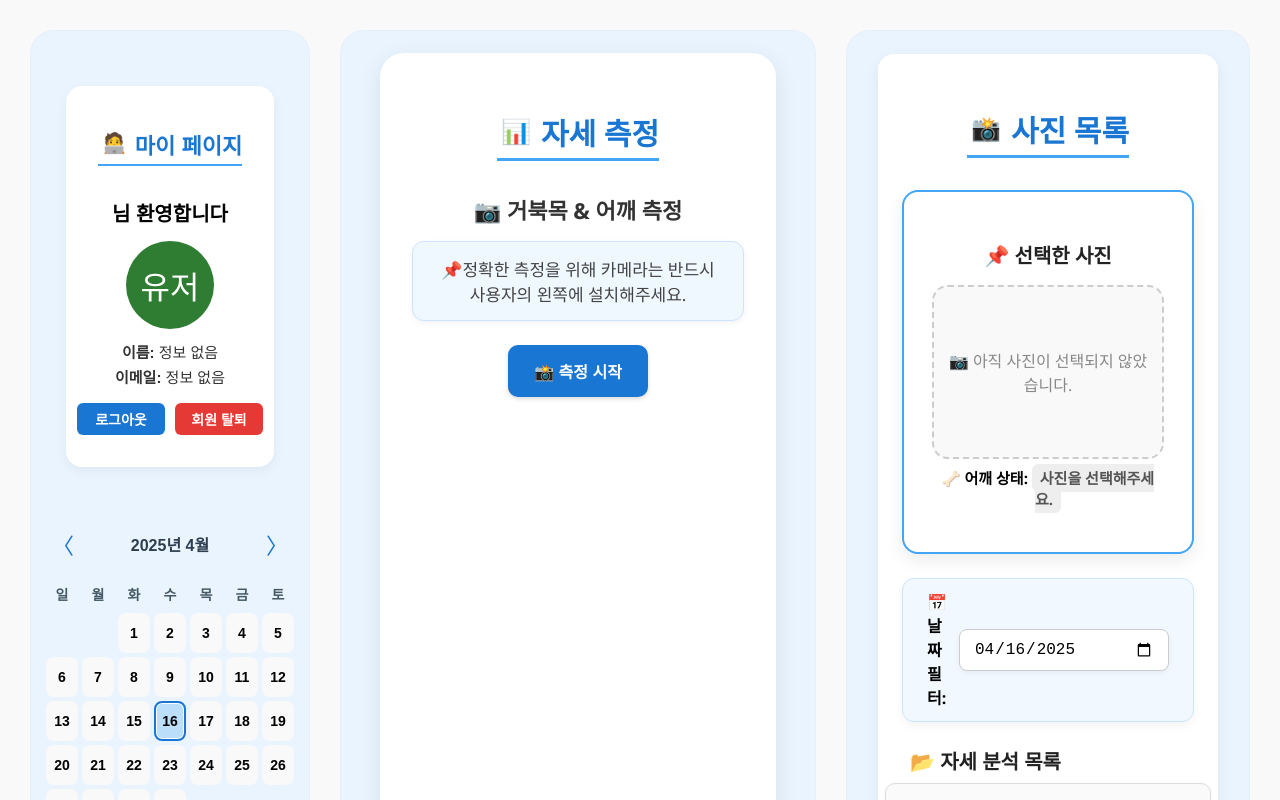
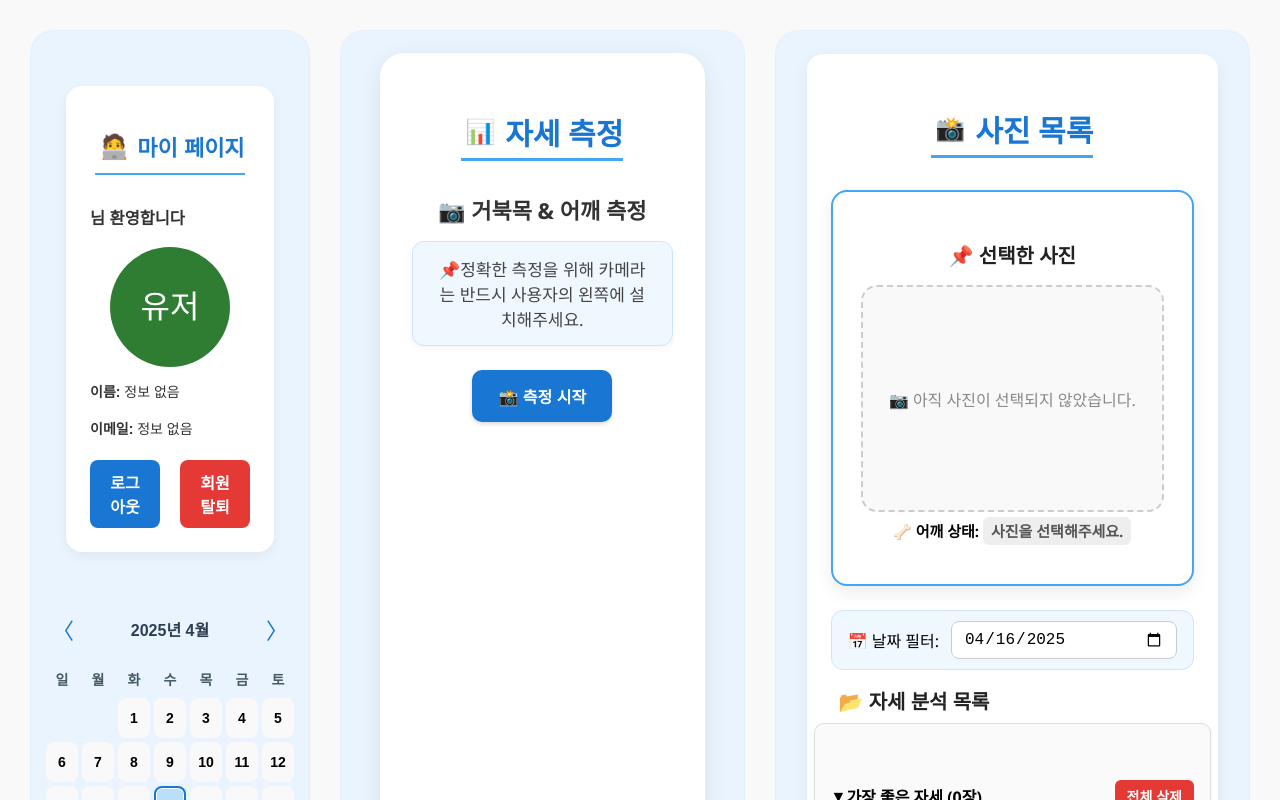
Before and after one commit to mj99k14/webcam-upgrade, a Vue app in the folder newfront/: page /myprofile in a window 1280 px wide. Shown: the top 800 px of the page. Built offline with nearby package versions, Linux system fonts and the light colour scheme.

Commit message:
날짜 박스

```diff
--- a/newfront/src/components/photo/PhotoList.vue
+++ b/newfront/src/components/photo/PhotoList.vue
@@ -286,29 +286,30 @@ const getShoulderClass = (status) => {
 /* ✅ 날짜 필터 */
 .date-filter {
   display: flex;
-  align-items: center;
-  justify-content: center;
-  gap: 12px;
-  background-color: #f1f8ff;
-  border: 1px solid #cce4ff;
+  align-items: center; /* 수직 중앙 정렬 */
+  gap: 12px;            /* 라벨과 인풋 사이 여백 */
+  padding: 10px 16px;
+  border: 1px solid #d0e2ff;
   border-radius: 12px;
-  padding: 12px 24px;
-  box-shadow: 0 4px 10px rgba(0, 0, 0, 0.05);
-  max-width: 600px;
-  margin: 0 auto 24px;
+  background-color: #f0f8ff;
+  flex-wrap: nowrap;   /* ✅ 줄바꿈 방지 */
 }
+
 .date-label {
-  font-weight: bold;
   font-size: 16px;
+  white-space: nowrap; /* ✅ 줄바꿈 방지 */
 }
+
 .date-input {
-  padding: 10px 14px;
   font-size: 16px;
+  padding: 8px 12px;
+  border-radius: 8px;
   border: 1px solid #ccc;
-  border-radius: 8px;
-  min-width: 180px;
-  box-shadow: 0 2px 5px rgba(0, 0, 0, 0.05);
+  width: 200px;
+  min-width: 160px;
 }
+
+
 .date-input:focus {
   border-color: #1976d2;
   outline: none;
@@ -412,4 +413,6 @@ const getShoulderClass = (status) => {
   opacity: 0;
   transform: translateY(-8px);
 }
+
+
 </style>
--- a/newfront/src/components/user/UserInfo.vue
+++ b/newfront/src/components/user/UserInfo.vue
@@ -38,7 +38,6 @@
 
 <script setup>
 
-
 const props = defineProps({
   user: Object,
   calendarStats: {
@@ -48,6 +47,7 @@ const props = defineProps({
 })
 const emit = defineEmits(['logout', 'deleteAccount', 'selectDate'])
 </script>
+
 <style scoped>
 .outer-wrapper {
   display: flex;
@@ -56,20 +56,25 @@ const emit = defineEmits(['logout', 'deleteAccount', 'selectDate'])
   gap: 20px;
 }
 
-/* 📦 공통 카드 박스 */
-.card-box {
+/* ✅ 공통 카드 스타일 */
+/* 🔵 공통 카드 스타일 */
+.card-box,
+.calendar-card,
+.health-report-card {
   background: #ffffff;
-  padding: 24px 20px;
+  padding: 24px;  /* 기존 padding 20px에서 증가 */
   border-radius: 16px;
   box-shadow: 0 4px 12px rgba(0, 0, 0, 0.05);
+  font-size: 14px;
+  line-height: 1.6;
+  color: #333;
   width: 100%;
-  max-width: 360px;
+  max-width: 1200px;  /* 더 넓은 max-width 설정 */
   box-sizing: border-box;
   font-family: 'Noto Sans KR', sans-serif;
-  text-align: center;
 }
 
-/* 🔵 섹션 제목 */
+/* ✅ 마이페이지 타이틀 */
 .section-title-wrapper {
   display: flex;
   justify-content: center;
@@ -87,22 +92,11 @@ const emit = defineEmits(['logout', 'deleteAccount', 'selectDate'])
   padding-bottom: 4px;
 }
 
-.section-title .emoji {
-  font-size: 20px;
-}
-
-/* 👋 환영 메시지 */
-.welcome {
-  font-size: 20px;
-  font-weight: 700;
-  margin-bottom: 14px;
-}
-
-/* 🧑 프로필 */
+/* ✅ 마이페이지 사용자 정보 */
 .user-avatar,
 .profile-img {
-  width: 88px;
-  height: 88px;
+  width: 120px;  /* 프로필 이미지 크기 확대 */
+  height: 120px;
   margin: 12px auto;
   border-radius: 50%;
   font-size: 32px;
@@ -120,30 +114,25 @@ const emit = defineEmits(['logout', 'deleteAccount', 'selectDate'])
   object-fit: cover;
 }
 
-/* ℹ️ 사용자 정보 */
-.info-text p {
-  margin: 4px 0;
-  font-size: 15px;
-  color: #333;
-}
-
-/* 🔘 버튼 */
+/* ✅ 버튼 스타일 */
 .button-group {
   display: flex;
   justify-content: center;
-  gap: 10px;
-  margin: 16px 0 8px;
+  gap: 20px;
+  margin-top: 20px;
 }
 
 .logout, .delete {
-  padding: 6px 14px;
-  min-width: 88px;
-  font-size: 14px;
+  padding: 10px 18px;
+  font-size: 16px;
   font-weight: 600;
-  border-radius: 6px;
+  border-radius: 8px;
   border: none;
   cursor: pointer;
   text-align: center;
+  width: 100%;
+  max-width: 180px;
+  transition: all 0.3s ease;
 }
 
 .logout {
@@ -151,14 +140,18 @@ const emit = defineEmits(['logout', 'deleteAccount', 'selectDate'])
   color: white;
 }
 
+.logout:hover {
+  background-color: #1565c0;
+}
+
 .delete {
   background-color: #e53935;
   color: white;
 }
 
-
-
-
+.delete:hover {
+  background-color: #c62828;
+}
 
 
 </style>
--- a/newfront/src/components/user/UserSummary.vue
+++ b/newfront/src/components/user/UserSummary.vue
@@ -47,58 +47,76 @@ export default {
     }
   },
   computed: {
+    // photos 배열 확인
     sortedPhotos() {
-      return [...this.photos].sort((a, b) => new Date(b.uploaded_at) - new Date(a.uploaded_at));
+      console.log('Photos:', this.photos);  // photos 데이터 확인
+      return this.photos.slice().sort((a, b) => new Date(b.uploaded_at) - new Date(a.uploaded_at));
     },
+    // 최근 업로드 확인
     latestUpload() {
-      if (!this.sortedPhotos.length) return '없음';
-      const latest = new Date(this.sortedPhotos[0].uploaded_at);
-      return latest.toLocaleDateString('ko-KR', { month: 'long', day: 'numeric' });
+      const latest = this.sortedPhotos[0];
+      console.log('Latest Upload:', latest);  // 가장 최신 업로드 데이터 확인
+      return latest ? new Date(latest.uploaded_at).toLocaleDateString('ko-KR', { month: 'long', day: 'numeric' }) : '없음';
     },
+    // 이번 주 업로드 확인
     weeklyCount() {
       const today = new Date();
       const day = today.getDay();
-      const monday = new Date(today);
-      monday.setDate(today.getDate() - ((day + 6) % 7));
+      const monday = new Date(today.setDate(today.getDate() - (today.getDay() || 7)));
       monday.setHours(0, 0, 0, 0);
 
       const sunday = new Date(monday);
       sunday.setDate(monday.getDate() + 6);
       sunday.setHours(23, 59, 59, 999);
 
-      return this.photos.filter(p => {
+      const count = this.photos.filter(p => {
         const uploaded = new Date(p.uploaded_at);
-        return p.type === 'best' && uploaded >= monday && uploaded <= sunday;
+        return uploaded >= monday && uploaded <= sunday;
       }).length;
+
+      console.log('Weekly Count:', count);  // 이번 주 업로드 횟수 확인
+      return count;
     },
+    // 피드백 값 확인
     feedback() {
+      console.log('Feedback:', this.photos.length > 0 ? '정상 자세' : '측정 필요');  // 피드백 값 확인
       return this.photos.length > 0 ? '정상 자세' : '측정 필요';
     },
+    // 다음 측정 추천 확인
     nextCheck() {
-      if (!this.sortedPhotos.length) return '측정 필요';
-      const last = new Date(this.sortedPhotos[0].uploaded_at);
-      last.setDate(last.getDate() + 3);
-      return last.toLocaleDateString('ko-KR', { month: 'long', day: 'numeric' });
+      const lastUpload = this.sortedPhotos[0];
+      console.log('Next Check:', lastUpload ? new Date(lastUpload.uploaded_at).toLocaleDateString('ko-KR', { month: 'long', day: 'numeric' }) : '측정 필요');  // 다음 측정일 확인
+      if (!lastUpload) return '측정 필요';
+      const nextMeasurement = new Date(lastUpload.uploaded_at);
+      nextMeasurement.setDate(nextMeasurement.getDate() + 3);  // 3일 후로 설정
+      return nextMeasurement.toLocaleDateString('ko-KR', { month: 'long', day: 'numeric' });
     },
+    // 평균 목 각도 확인
     averageNeckAngle() {
       const neckAngles = this.photos.map(p => p.neck_angle).filter(Boolean);
+      console.log('Neck Angles:', neckAngles);  // 각도 값 확인
       const total = neckAngles.reduce((acc, angle) => acc + angle, 0);
       return neckAngles.length ? (total / neckAngles.length).toFixed(2) : 0;
     },
+    // 거북목 비율 확인
     turtleNeckPercentage() {
       const total = this.photos.length;
       const turtleNeckCount = this.photos.filter(p => p.neck_angle && p.neck_angle >= 135).length;
+      console.log('Turtle Neck Percentage:', total ? ((turtleNeckCount / total) * 100).toFixed(2) : 0);  // 비율 확인
       return total ? ((turtleNeckCount / total) * 100).toFixed(2) : 0;
     },
+    // 평균 어깨 기울기 확인
     averageShoulderDiff() {
       const diffs = this.photos.map(p => parseFloat(p.shoulder_diff)).filter(diff => !isNaN(diff));
+      console.log('Shoulder Differences:', diffs);  // 어깨 기울기 값 확인
       const total = diffs.reduce((sum, val) => sum + val, 0);
       return diffs.length ? (total / diffs.length).toFixed(2) : 0;
     },
+    // 어깨 불균형 비율 확인
     shoulderUnevenPercentage() {
       const uneven = this.photos.filter(p => parseFloat(p.shoulder_diff) >= 10).length;
-      const total = this.photos.length;
-      return total ? ((uneven / total) * 100).toFixed(2) : 0;
+      console.log('Shoulder Uneven Percentage:', this.photos.length ? ((uneven / this.photos.length) * 100).toFixed(2) : 0);  // 어깨 불균형 비율 확인
+      return this.photos.length ? ((uneven / this.photos.length) * 100).toFixed(2) : 0;
     }
   }
 };
--- a/newfront/src/views/MyProfile.vue
+++ b/newfront/src/views/MyProfile.vue
@@ -50,8 +50,6 @@
         @showPhoto="showPhoto"
         @deletePhoto="deletePhoto"
       />
-
-
       </div>
     </div>
 
@@ -323,6 +321,7 @@ export default {
 
   return {
   user,
+  photos,
   safePhotos,
   bestPhoto,
   worstPhoto,
```
